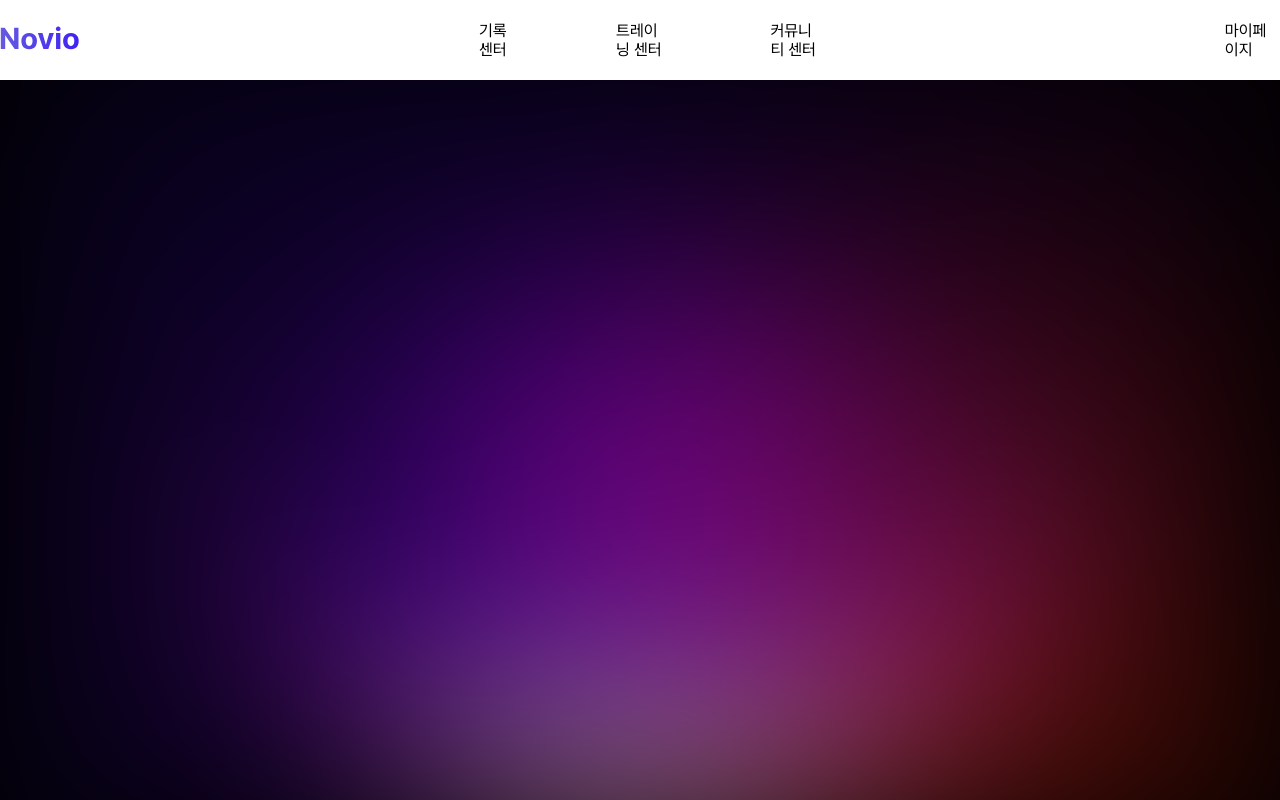
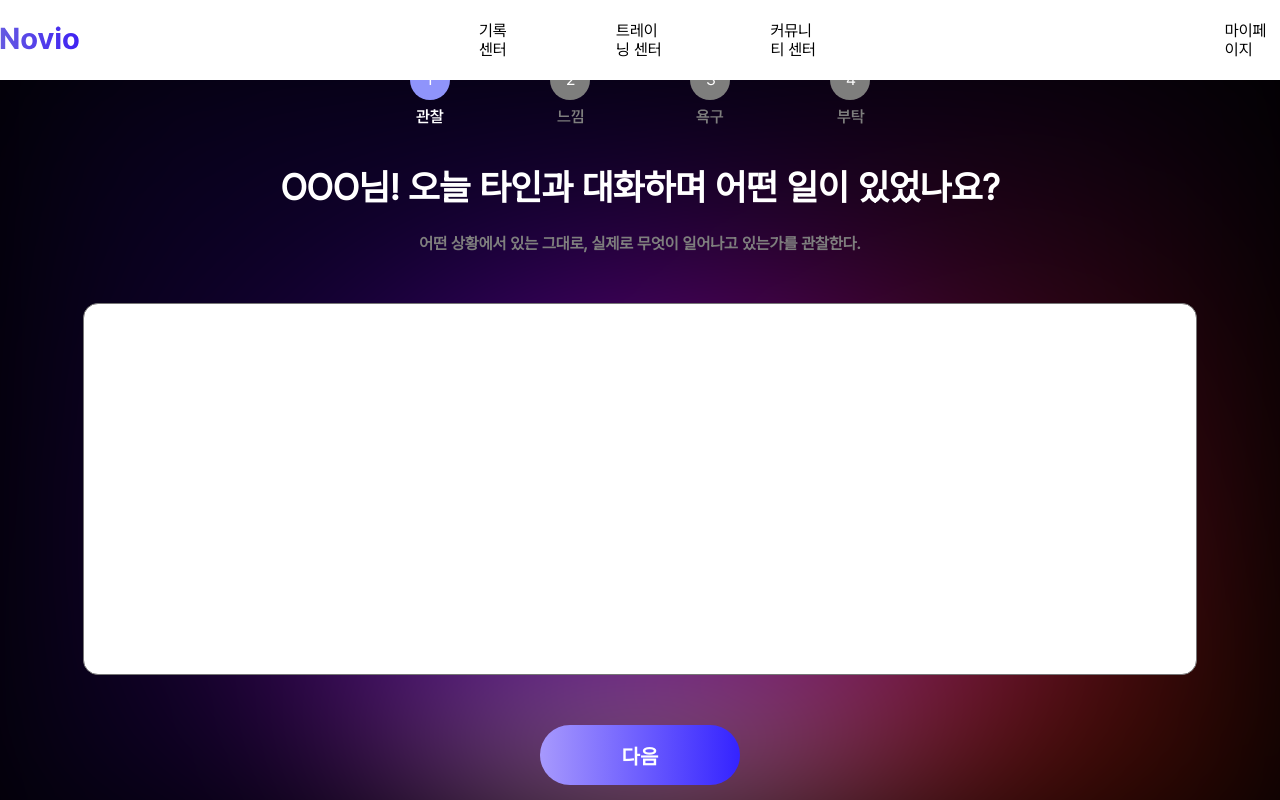
Before and after one commit to baekseojin/Novio, a React (Create React App) app: page /record/observation in a window 1280 px wide. Built offline with nearby package versions, Linux system fonts and the light colour scheme.

Commit message:
ADD: Observation Page

```diff
--- a/src/pages/index.js
+++ b/src/pages/index.js
@@ -1,3 +1,3 @@
 export { default as Main } from "./main";
 export { default as Record } from "./record/choice";
-export { default as Observation } from "./record/observation/index";
+export { default as Observation } from "./record/observation";
--- a/src/pages/record/observation/index.js
+++ b/src/pages/record/observation/index.js
@@ -1,40 +1,104 @@
 import { styled } from "styled-components";
-
+import { Link } from "react-router-dom";
 import * as C from "../../../components/index";
 import Background from "../../../assets/Background.svg";
+import { ReactComponent as ObservationTimeline } from "../../../assets/ObservationTimeline.svg";
 
 export default function Observation() {
   return (
     <Container>
       <C.Header />
       <ObservationContainer>
-        <Bold>백서진님! 오늘 타인과 대화하며 어떤 일이 있었나요?</Bold>
+        <ObservationTimeline />
+        <Bold>OOO님! 오늘 타인과 대화하며 어떤 일이 있었나요?</Bold>
+        <SemiBold>
+          어떤 상황에서 있는 그대로, 실제로 무엇이 일어나고 있는가를 관찰한다.
+        </SemiBold>
+        <TextBox></TextBox>
+        <Link to="/record/feeling">
+          <Button>다음</Button>
+        </Link>
       </ObservationContainer>
     </Container>
   );
 }
 
 const Container = styled.div`
-  width: 100%;
-  height: 100%;
-`;
-
-const ObservationContainer = styled.div`
   width: 100vw;
   height: 100vh;
+
   background-color: black;
   background-image: url(${Background});
   background-position: center;
   background-size: cover;
   background-repeat: no-repeat;
 
-  top: 200px;
+  overflow-x: hidden;
+  overflow-y: hidden;
+  box-sizing: border-box;
+`;
+
+const ObservationContainer = styled.div`
+  width: 100%;
+  height: 100%;
+
   display: flex;
-  justify-content: center;
+  margin-top: 60px;
+
+  align-items: center;
+  flex-direction: column;
 `;
 
 const Bold = styled.div`
   font-size: 36px;
   font-weight: bold;
   color: white;
+  margin-top: 40px;
 `;
+
+const SemiBold = styled.div`
+  font-size: 16px;
+  font-weight: 600;
+  color: #7e7e7d;
+  margin-top: 25px;
+`;
+
+const TextBox = styled.textarea`
+  width: 1092px;
+  height: 350px;
+  padding: 10px;
+
+  background-color: white;
+  color: #7e7e7d;
+
+  border-radius: 15px;
+  margin-top: 50px;
+  margin-bottom: 50px;
+  resize: none;
+
+  &:focus {
+    border: 2px solid #0a7bff;
+    outline: none;
+  }
+`;
+
+const Button = styled.button`
+  width: 200px;
+  height: 60px;
+  border-radius: 100px;
+  border: none;
+  margin-bottom: 50px;
+
+  background: linear-gradient(to right, #a799fd, #3423ff);
+
+  color: white;
+  font-weight: Bold;
+  font-size: 20px;
+  cursor: pointer;
+
+  &:hover {
+    background-color: #6fc5ff;
+    box-shadow: 0 0 20px #6fc5ff50;
+    transform: scale(1.1);
+  }
+`;
```
Also changed, not shown: src/assets/ObservationTimeline.svg (added).
